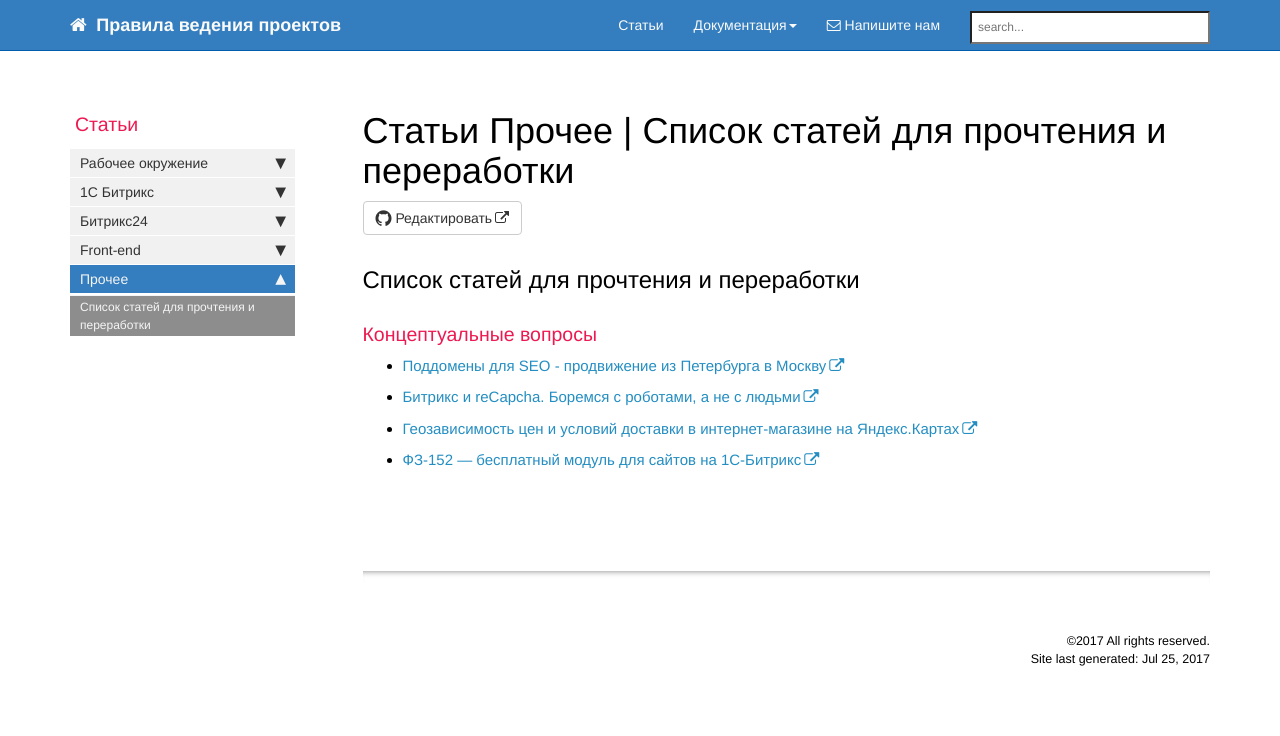
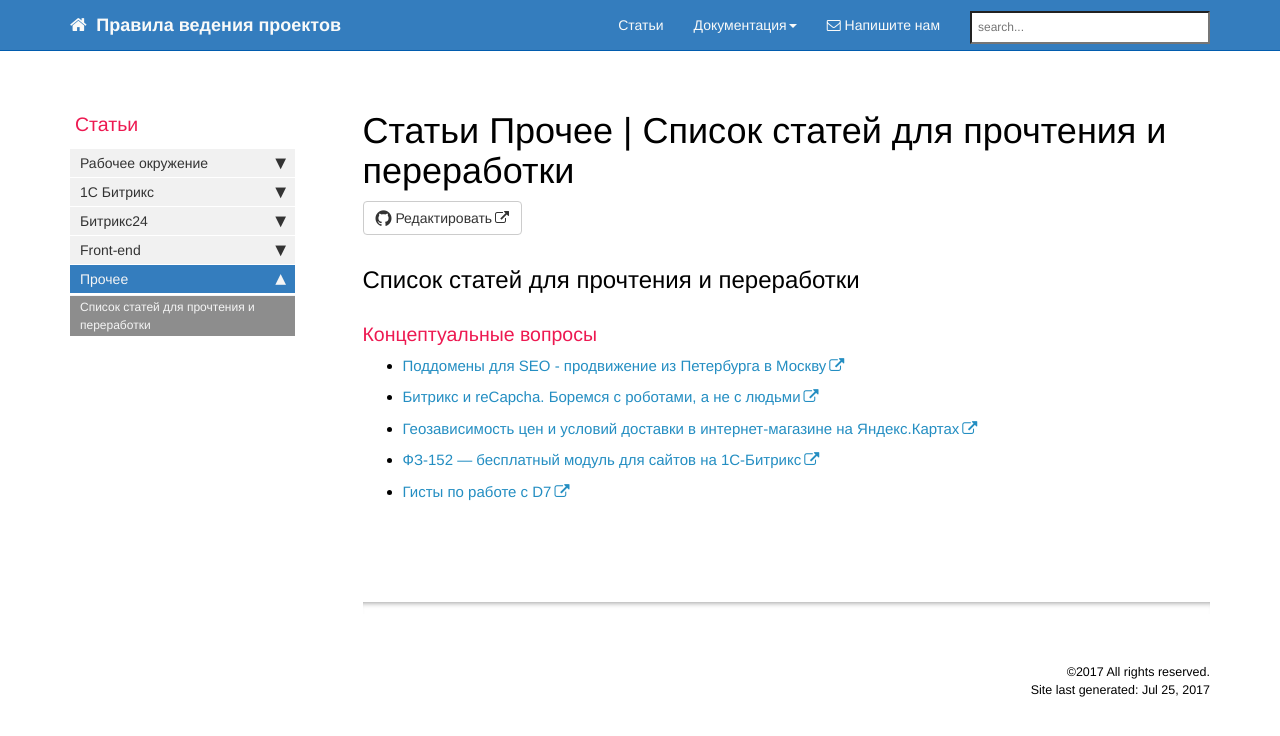
Before and after one commit to gdecider/gdecider.github.io, a Jekyll site: the page built from pages/articles/articles_other-articles-list.md, in a window 1280 px wide. Shown: the top 736 px of the page. Built offline with Jekyll 4.4.1, drawn with Linux system fonts in a browser that asks for light colours; nearby versions of some CDN libraries; comment, search, counter and statistics services are not loaded.

Commit message:
Update articles_other-articles-list.md

```diff
--- a/pages/articles/articles_other-articles-list.md
+++ b/pages/articles/articles_other-articles-list.md
@@ -19,3 +19,5 @@ toc: false
 * [Геозависимость цен и условий доставки в интернет-магазине на Яндекс.Картах](https://www.intervolga.ru/blog/support/geozavisimost-tsen-i-usloviy-dostavki-v-internet-magazine-na-yandeks-kartakh/)
 
 * [ФЗ-152 — бесплатный модуль для сайтов на 1С-Битрикс](https://www.intervolga.ru/blog/support/vse-govoryat-o-trebovaniyakh-fz-152-k-saytam-a-my-sdelali/?bx_sender_conversion_id=137632&utm_source=intervolgaru&utm_medium=email&utm_campaign=month_digest)
+
+* [Гисты по работе с D7](https://github.com/SidiGi/bitrix-info/wiki/%D0%94%D0%BE%D0%B1%D0%B0%D0%B2%D0%BB%D0%B5%D0%BD%D0%B8%D0%B5-%D0%B7%D0%B0%D0%BA%D0%B0%D0%B7%D0%B0-(d7))
```
